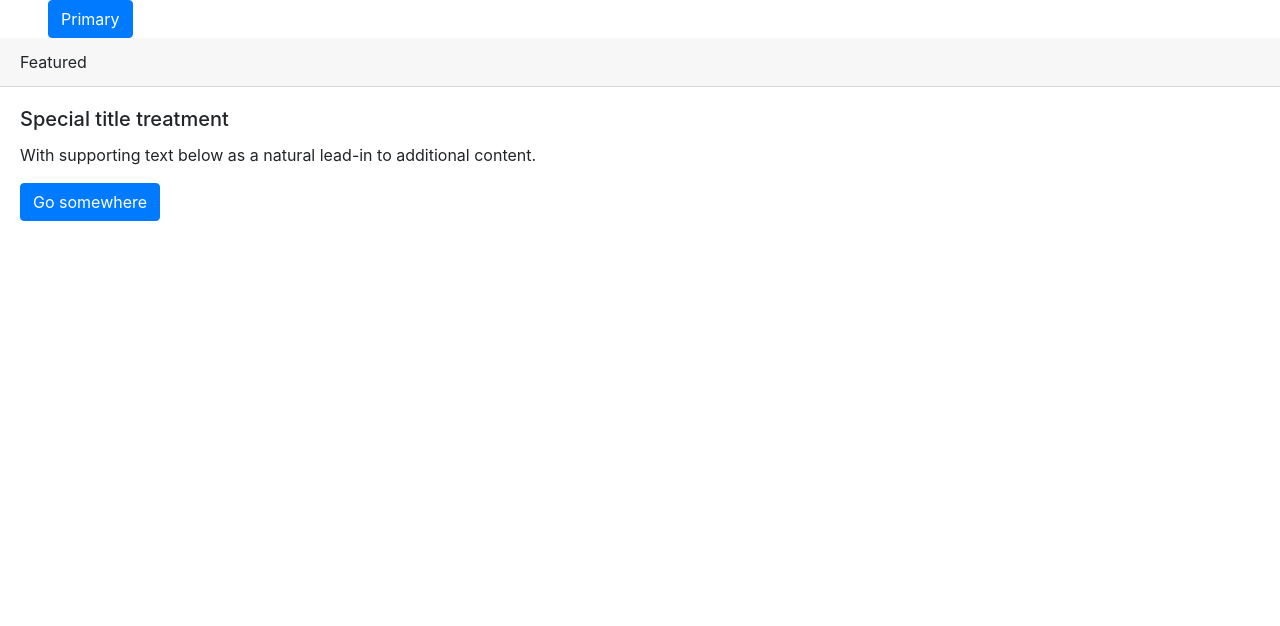
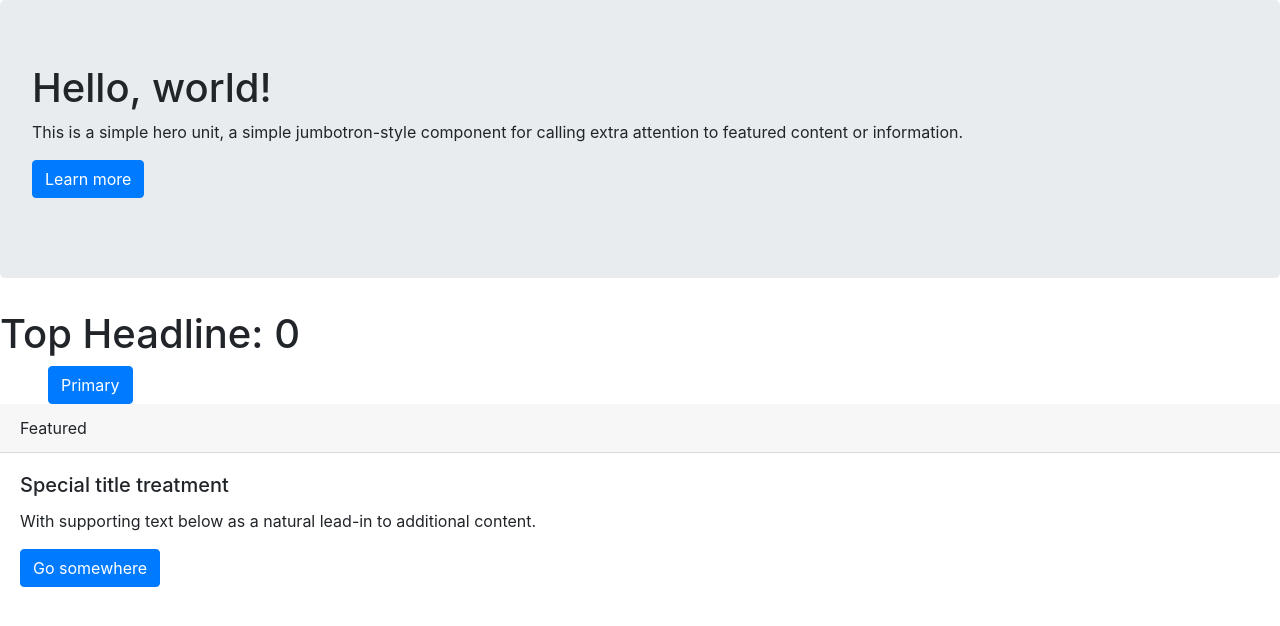
Before and after one commit to Ahsanul-kabir/web-day-54-react-bootstarp-material-ui-axios-rechart, a React (Create React App) app: page / in a window 1280 px wide. Shown: the top 626 px of the page. Built offline with nearby package versions, Linux system fonts and the light colour scheme; no server answers.

Commit message:
4 use jumbotron from react bootstrap added

```diff
--- a/src/App.js
+++ b/src/App.js
@@ -1,10 +1,14 @@
 import './App.css';
 import Bootstarp from './component/Bootstarp';
+import Header from './component/Header/Header';
+import TopNews from './component/TopNews/TopNews';
 
 
 function App() {
   return (
     <div>
+      <Header></Header>
+      <TopNews></TopNews>
       <Bootstarp></Bootstarp>
     </div>
   );
--- /dev/null
+++ b/src/component/Header/Header.js
@@ -0,0 +1,23 @@
+import React from 'react';
+import { Jumbotron } from 'react-bootstrap';
+import { Button } from 'react-bootstrap';
+import 'bootstrap/dist/css/bootstrap.min.css';
+
+const Header = () => {
+    return (
+        <div>
+            <Jumbotron>
+                <h1>Hello, world!</h1>
+                <p>
+                    This is a simple hero unit, a simple jumbotron-style component for calling
+                    extra attention to featured content or information.
+                </p>
+                <p>
+                    <Button variant="primary">Learn more</Button>
+                </p>
+            </Jumbotron>
+        </div>
+    );
+};
+
+export default Header;
--- /dev/null
+++ b/src/component/TopNews/TopNews.js
@@ -0,0 +1,17 @@
+import React, { useEffect, useState } from 'react';
+
+const TopNews = () => {
+    const [articles,setArticles] = useState([]);
+    useEffect(()=>{
+        const url ='https://newsapi.org/v2/top-headlines?country=us&apiKey=a3f24ac276824971b4f56f5ef295d72f'
+        fetch(url)
+        .then(res => res.json())
+        .then(data =>setArticles(data.articles))
+    },[])
+    return (
+        <div>
+            <h1>Top Headline: {articles.length}</h1>
+        </div>
+    );
+};
+export default TopNews;
```
